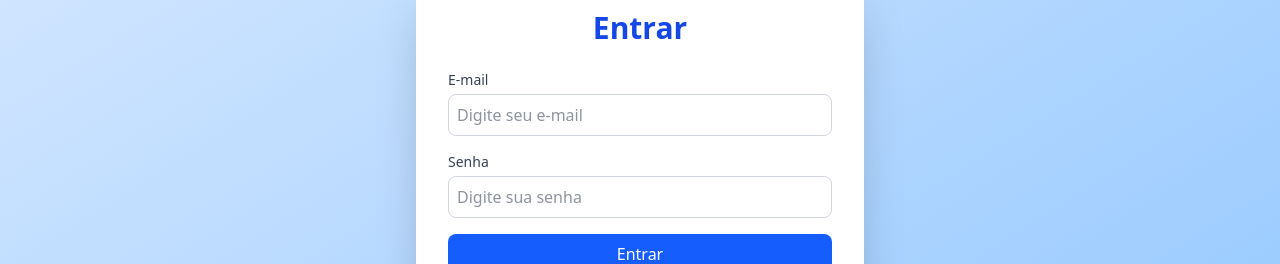
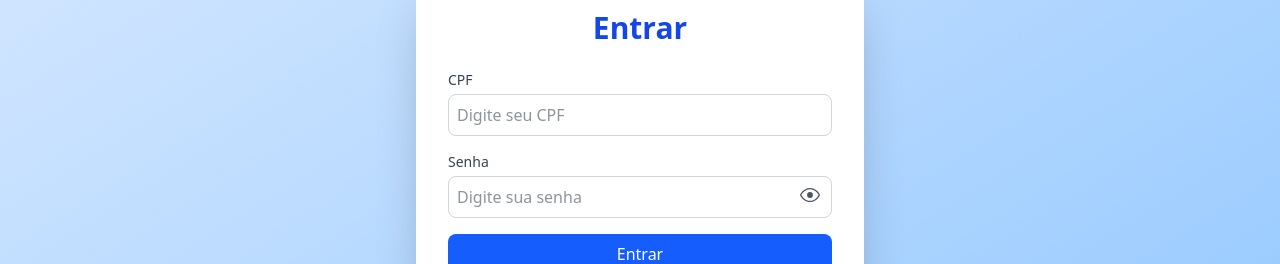
Before and after one commit to NexusHealth-1TDSPJ/frontend, a React (Vite) app in the folder nexushealth/: page /login in a window 1280 px wide. Shown: the part 308-572 px from the top of the page. Built offline with nearby package versions, Linux system fonts and the light colour scheme.

Commit message:
feat(login): adiciona estrutura para enviar json para o backend e validaçoes nos campos de input

```diff
--- a/nexushealth/package.json
+++ b/nexushealth/package.json
@@ -15,6 +15,7 @@
     "react": "^19.1.1",
     "react-dom": "^19.1.1",
     "react-hook-form": "^7.63.0",
+    "react-icons": "^5.5.0",
     "react-router-dom": "^7.9.1",
     "router": "^2.2.0",
     "tailwindcss": "^4.1.13"
--- a/nexushealth/src/routes/login/index.tsx
+++ b/nexushealth/src/routes/login/index.tsx
@@ -1,17 +1,41 @@
 import { Link } from "react-router-dom";
-import { useForm } from "react-hook-form";
+import { useForm, type SubmitHandler } from "react-hook-form";
+import { useState } from "react";
+import { GoEye, GoEyeClosed } from "react-icons/go";
+
+interface EntradaDeLogin {
+  cpf: string;
+  senha: string;
+}
 
 export default function Login() {
-  document.title = "Login";
+  document.title = "Login - Área do paciente";
 
   const {
     register,
     handleSubmit,
     formState: { errors },
-  } = useForm();
+  } = useForm<EntradaDeLogin>();
 
-  const onSubmit = (data: any) => {
-    console.log("Login realizado com:", data);
+  const [mostrarSenha, setMostrarSenha] = useState(false);
+
+  const onSubmit: SubmitHandler<EntradaDeLogin> = async (data) => {
+    try {
+      const response = await fetch("alguem coloca o link da api do back aqui", {
+        method: "POST",
+        headers: {
+          "Content-Type": "application/json",
+        },
+        body: JSON.stringify(data),
+      });
+
+      if (!response.ok) {
+        throw new Error("Erro ao fazer login");
+      }
+      const result = await response.json();
+      localStorage.setItem("token", result.token);
+    } catch (error) {
+    }
   };
 
   return (
@@ -24,26 +48,29 @@ export default function Login() {
         <form onSubmit={handleSubmit(onSubmit)} className="space-y-4">
           <div>
             <label className="block text-sm font-medium text-gray-700">
-              E-mail
+              CPF
             </label>
             <input
-              type="email"
-              {...register("email", {
-                required: "O e-mail é obrigatório",
+              type="text"
+              {...register("cpf", {
+                required: "O CPF é obrigatório",
                 pattern: {
-                  value: /^[^\s@]+@[^\s@]+\.[^\s@]+$/,
-                  message: "Digite um e-mail válido",
+                  value: /^[0-9]{11}$/,
+                  message: "Digite um CPF válido (somente números)",
                 },
               })}
               className={`w-full mt-1 p-2 border rounded-lg focus:outline-none focus:ring-2 ${
-                errors.email
+                errors.cpf
                   ? "border-red-500 focus:ring-red-500"
                   : "border-gray-300 focus:ring-blue-500"
               }`}
-              placeholder="Digite seu e-mail"
+              placeholder="Digite seu CPF"
+              maxLength={11}
             />
-            {errors.email && (
-              <p className="text-red-500 text-sm mt-1">{errors.email.message as string}</p>
+            {errors.cpf && (
+              <p className="text-red-500 text-sm mt-1">
+                {errors.cpf.message as string}
+              </p>
             )}
           </div>
 
@@ -51,8 +78,9 @@ export default function Login() {
             <label className="block text-sm font-medium text-gray-700">
               Senha
             </label>
+            <div className="relative">
               <input
-              type="password"
+                type={mostrarSenha ? "text" : "password"}
                 {...register("senha", {
                   required: "A senha é obrigatória",
                 })}
@@ -63,8 +91,17 @@ export default function Login() {
                 }`}
                 placeholder="Digite sua senha"
               />
+              <button
+                type="button"
+                onClick={() => setMostrarSenha(!mostrarSenha)}
+                className="absolute right-3 top-1/2 -translate-y-1/2 text-gray-600 hover:text-gray-800">
+                {mostrarSenha ? (<GoEyeClosed size={20}/>) : (<GoEye size={20}/>)}
+              </button>
+            </div>
             {errors.senha && (
-              <p className="text-red-500 text-sm mt-1">{errors.senha.message as string}</p>
+              <p className="text-red-500 text-sm mt-1">
+                {errors.senha.message as string}
+              </p>
             )}
           </div>
 
@@ -78,7 +115,10 @@ export default function Login() {
 
         <p className="text-center text-sm text-gray-600 mt-4">
           Ainda não tem uma conta?{" "}
-          <Link to="/cadastro" className="text-blue-600 font-medium hover:underline">
+          <Link
+            to="/cadastro"
+            className="text-blue-600 font-medium hover:underline"
+          >
             Criar conta
           </Link>
         </p>
```
Also changed, not shown: 1 other file (tests, documents, lock files or other folders). Lines whose indentation alone changed are shown as unchanged.
